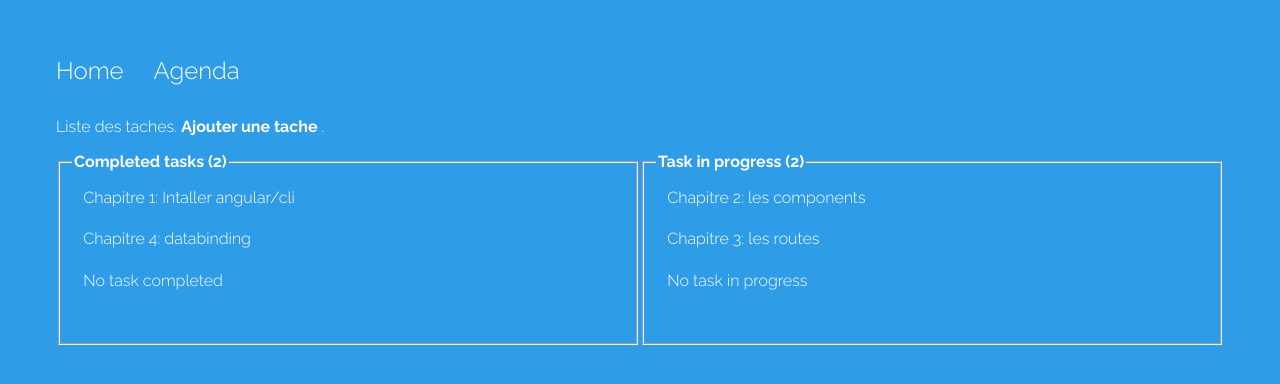
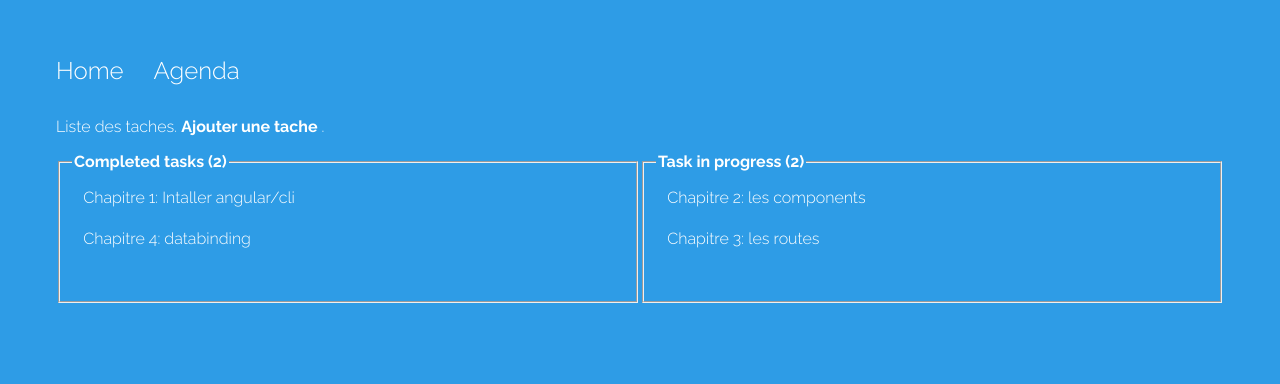
Before and after one commit to sir-kain/TodoApp, an Angular app: page /about/48 in a window 1280 px wide. Shown: the top 384 px of the page. Built offline with nearby package versions, Linux system fonts and the light colour scheme.

Commit message:
fix typo lenght to length

```diff
--- a/src/app/about/about.component.html
+++ b/src/app/about/about.component.html
@@ -12,7 +12,7 @@
       <li *ngFor="let goal of goalsDone">
         {{ goal.name }}
       </li>
-      <li *ngIf="!goalsDone?.lenght">
+      <li *ngIf="!goalsDone?.length">
         No task completed
       </li>
     </ul>
@@ -23,7 +23,7 @@
       <li *ngFor="let goal of goalsNotDone">
         {{ goal.name }}
       </li>
-      <li *ngIf="!goalsNotDone?.lenght">
+      <li *ngIf="!goalsNotDone?.length">
         No task in progress
       </li>
     </ul>
```
